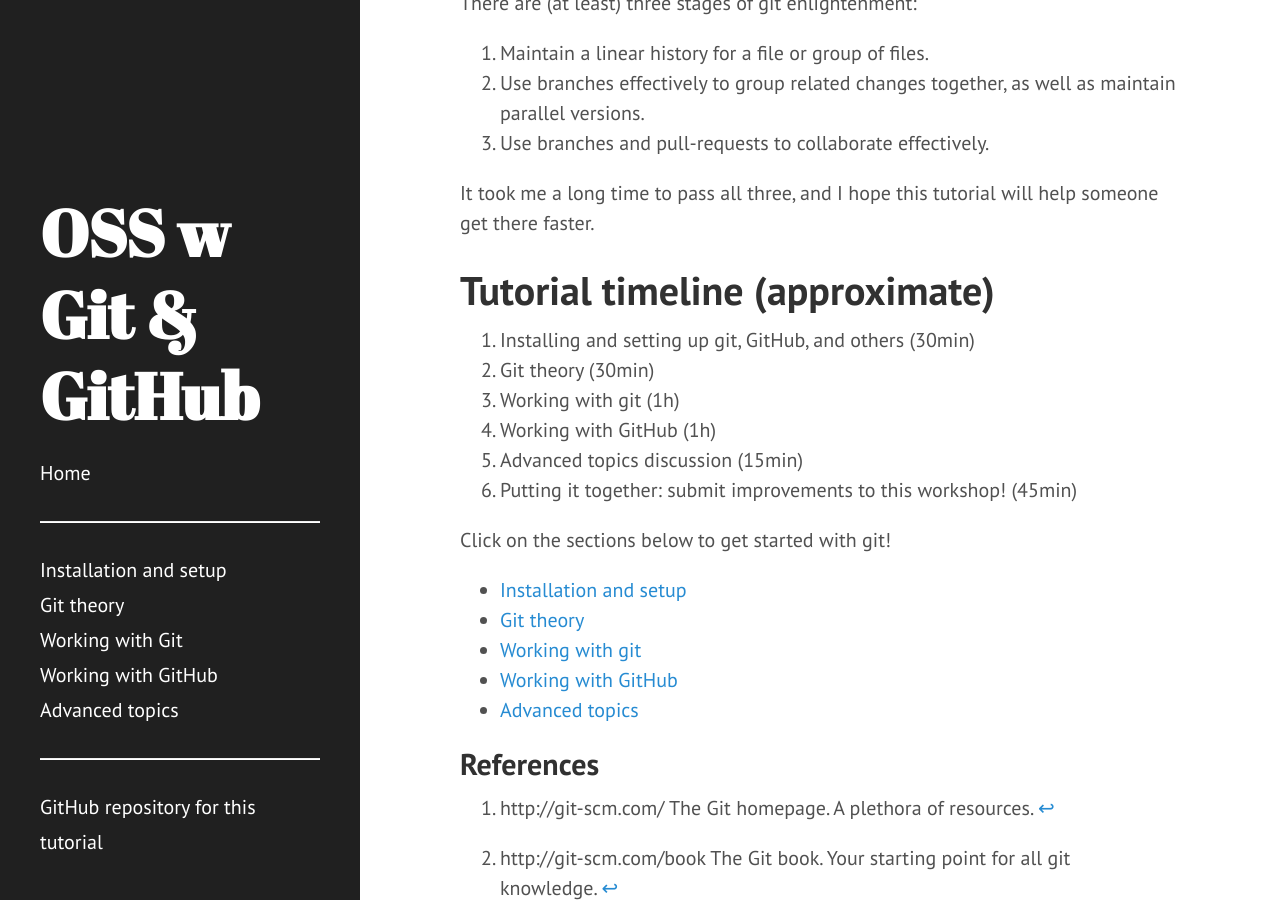
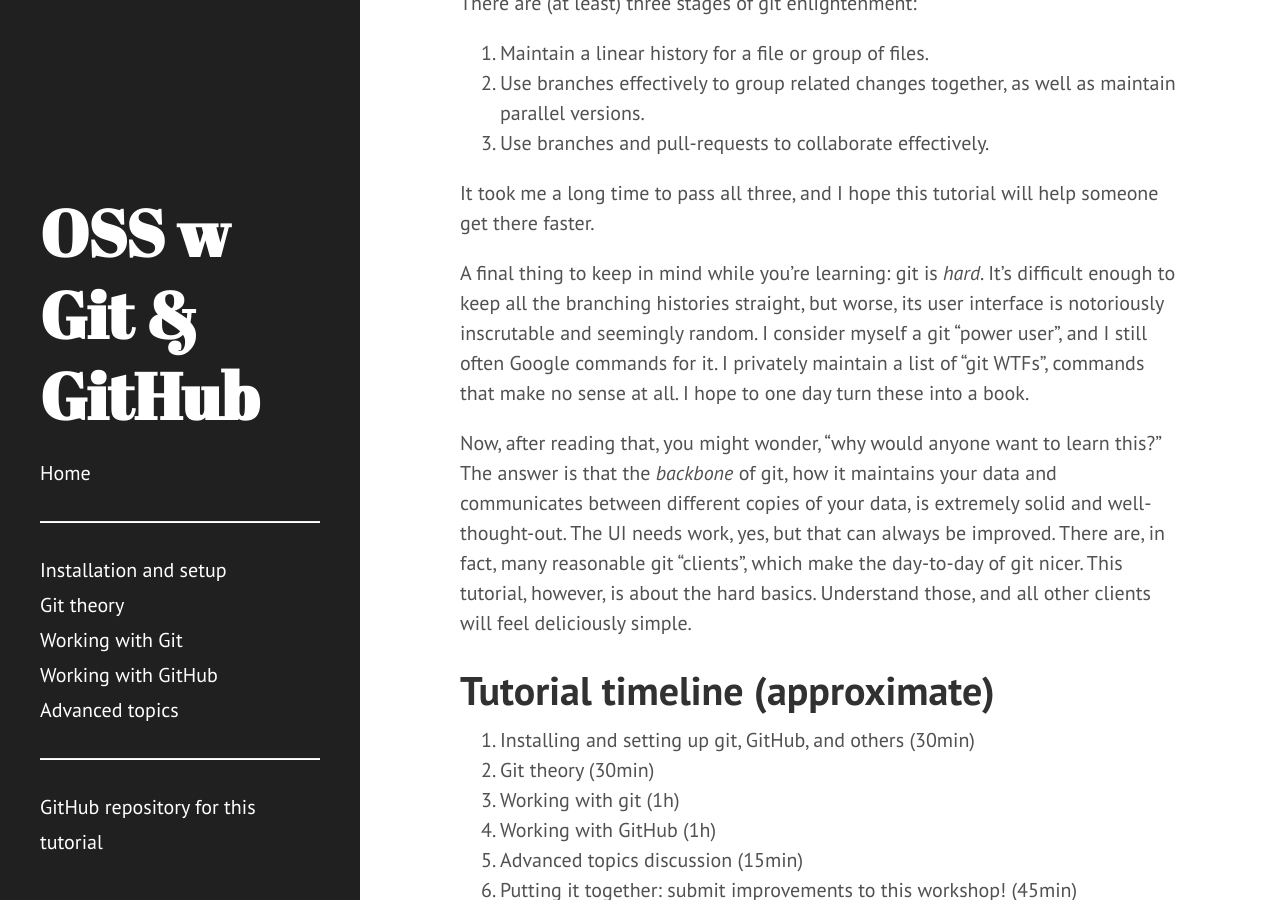
Before and after one commit to jni/git-tutorial, a Jekyll site: the page built from index.md, in a window 1280 px wide and 900 px high, scrolled down 1297 px. Built offline with Jekyll 4.4.1, drawn with Linux system fonts in a browser that asks for light colours.

Commit message:
Add a couple of motivating pragraphs to the index

```diff
--- a/index.md
+++ b/index.md
@@ -40,6 +40,25 @@
 It took me a long time to pass all three, and I hope this tutorial will help
 someone get there faster.
 
+A final thing to keep in mind while you're learning: git is *hard*.
+It's difficult enough to keep all the branching histories straight, but
+worse, its user interface is notoriously inscrutable and seemingly random.
+I consider myself a git "power user", and I still often Google commands for
+it.
+I privately maintain a list of "git WTFs", commands that make no sense at all.
+I hope to one day turn these into a book.
+
+Now, after reading that, you might wonder, "why would anyone want to learn
+this?"
+The answer is that the *backbone* of git, how it maintains your data and
+communicates between different copies of your data, is extremely solid and
+well-thought-out.
+The UI needs work, yes, but that can always be improved.
+There are, in fact, many reasonable git "clients", which make the day-to-day of
+git nicer.
+This tutorial, however, is about the hard basics.
+Understand those, and all other clients will feel deliciously simple.
+
 # Tutorial timeline (approximate)
 
 0. Installing and setting up git, GitHub, and others (30min)
```
